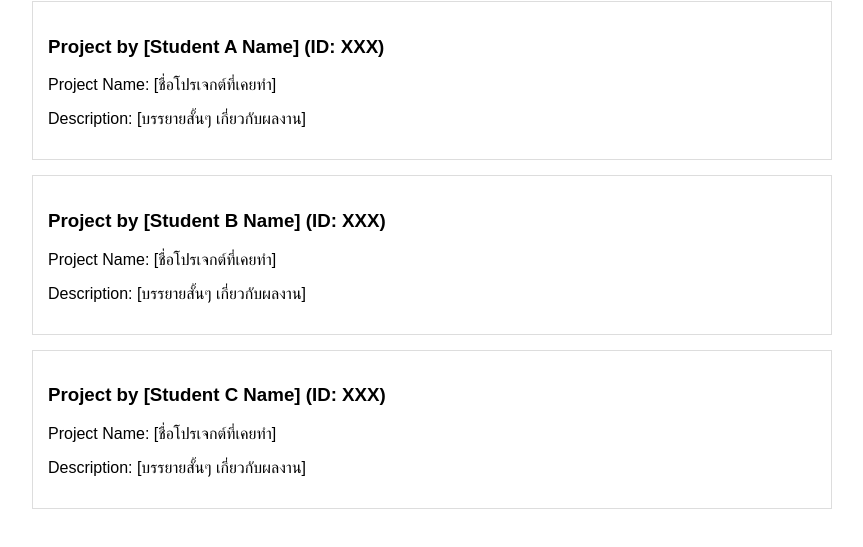
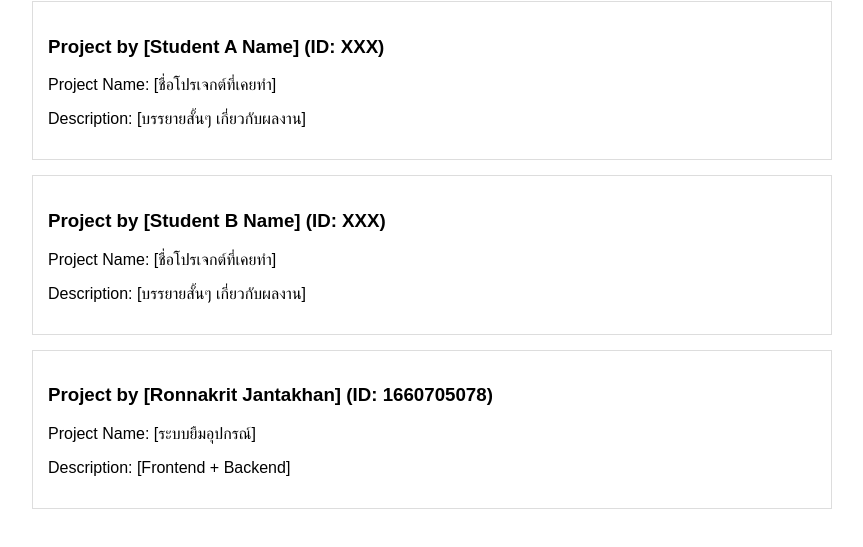
Before and after one commit to phanoo0303-ctrl/Assign-3-Phanoo, a plain HTML site: page portfolio.html in a window 1280 px wide. Shown: the part 137-684 px from the top of the page, without its empty margins (208-1071 px from the left). Drawn offline with Linux system fonts and the light colour scheme.

Commit message:
Add info for Student Ronnakrit

```diff
--- a/portfolio.html
+++ b/portfolio.html
@@ -34,9 +34,9 @@
     </div>
 
     <div class="project-card">
-        <h3>Project by [Student C Name] (ID: XXX)</h3>
-        <p>Project Name: [ชื่อโปรเจกต์ที่เคยทำ]</p>
-        <p>Description: [บรรยายสั้นๆ เกี่ยวกับผลงาน]</p>
+        <h3>Project by [Ronnakrit Jantakhan] (ID: 1660705078)</h3>
+        <p>Project Name: [ระบบยืมอุปกรณ์]</p>
+        <p>Description: [Frontend + Backend]</p>
     </div>
 
 </body>
```
Also changed, not shown: about.html (+3 -3 lines), index.html (+1 -1 lines).
